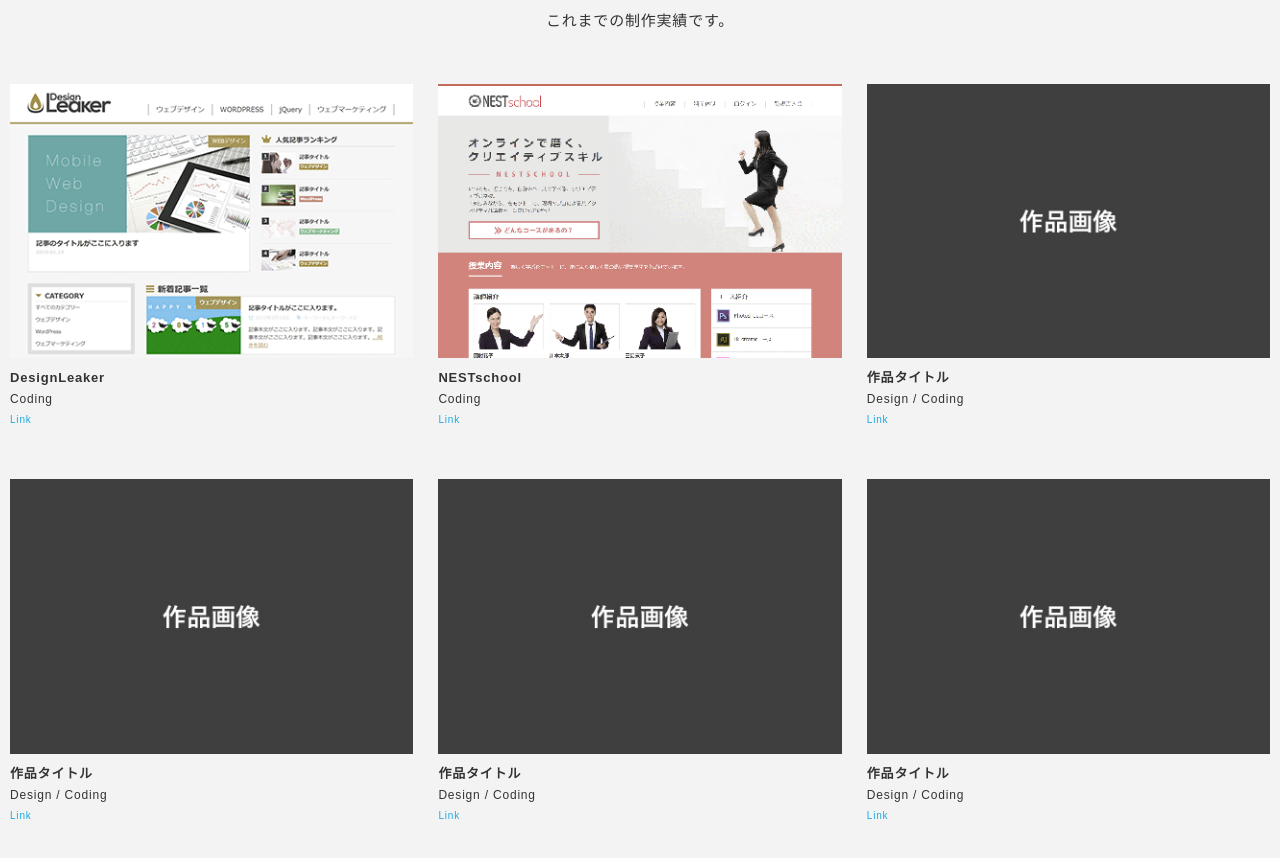
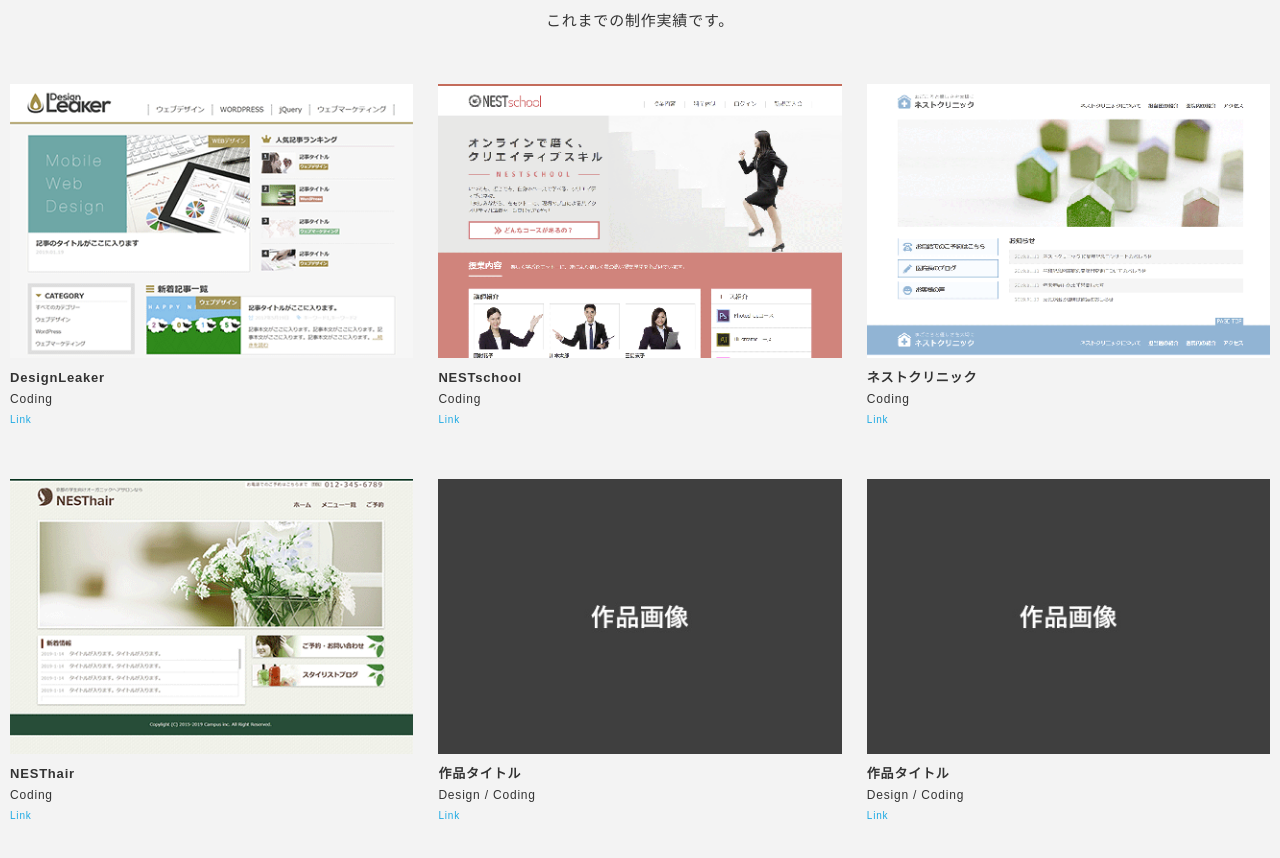
Before and after one commit to azuyuri/azuyuri.github.io, a website: page index.html in a window 1280 px wide. Shown: the part 1759-2617 px from the top of the page. Drawn offline with nearby package versions, Linux system fonts and the light colour scheme; a web font is replaced by a local one.

Commit message:
feat: 制作実績を２つ追加

```diff
--- a/index.html
+++ b/index.html
@@ -121,24 +121,25 @@
                 <p class="card-caption-url"><a class="url-link" href="https://azuyuri.github.io/sample_school_website/" target="_blank">Link</a></p>
               </figcaption>
             </figure>
+
             <figure class="card">
-              <a href="img/works/dammy.jpg" data-size="980x668" class="card-image">
-                <img src="img/works/thumb/thumb_dammy.jpg" alt="" />
+              <a href="img\works\clinic.png" data-size="980x668" class="card-image">
+                <img src="img/works/thumb/thumb__clinic.png" alt="clinic" />
               </a>
               <figcaption class="card-caption">
-                <p class="card-caption-title">作品タイトル</p>
-                <p class="card-caption-info">Design / Coding</p>
-                <p class="card-caption-url"><a class="url-link" href="＃" target="_blank">Link</a></p>
+                <p class="card-caption-title">ネストクリニック</p>
+                <p class="card-caption-info">Coding</p>
+                <p class="card-caption-url"><a class="url-link" href="https://azuyuri.github.io/sample_clinic_site/" target="_blank">Link</a></p>
               </figcaption>
             </figure>
             <figure class="card">
-              <a href="img/works/dammy.jpg" data-size="980x668" class="card-image">
-                <img src="img/works/thumb/thumb_dammy.jpg" alt="" />
+              <a href="img/works/salon.png" data-size="980x668" class="card-image">
+                <img src="img/works/thumb/thumb__salon.png" alt="salon" />
               </a>
               <figcaption class="card-caption">
-                <p class="card-caption-title">作品タイトル</p>
-                <p class="card-caption-info">Design / Coding</p>
-                <p class="card-caption-url"><a class="url-link" href="＃" target="_blank">Link</a></p>
+                <p class="card-caption-title">NESThair</p>
+                <p class="card-caption-info">Coding</p>
+                <p class="card-caption-url"><a class="url-link" href="https://azuyuri.github.io/sample_hair_salon" target="_blank">Link</a></p>
 
               </figcaption>
             </figure>
```
Also changed, not shown: img/works/clinic.png (added), img/works/salon.jpg (added), img/works/salon.png (added), img/works/thumb/thumb__clinic.png (added), img/works/thumb/thumb__salon.png (added).
